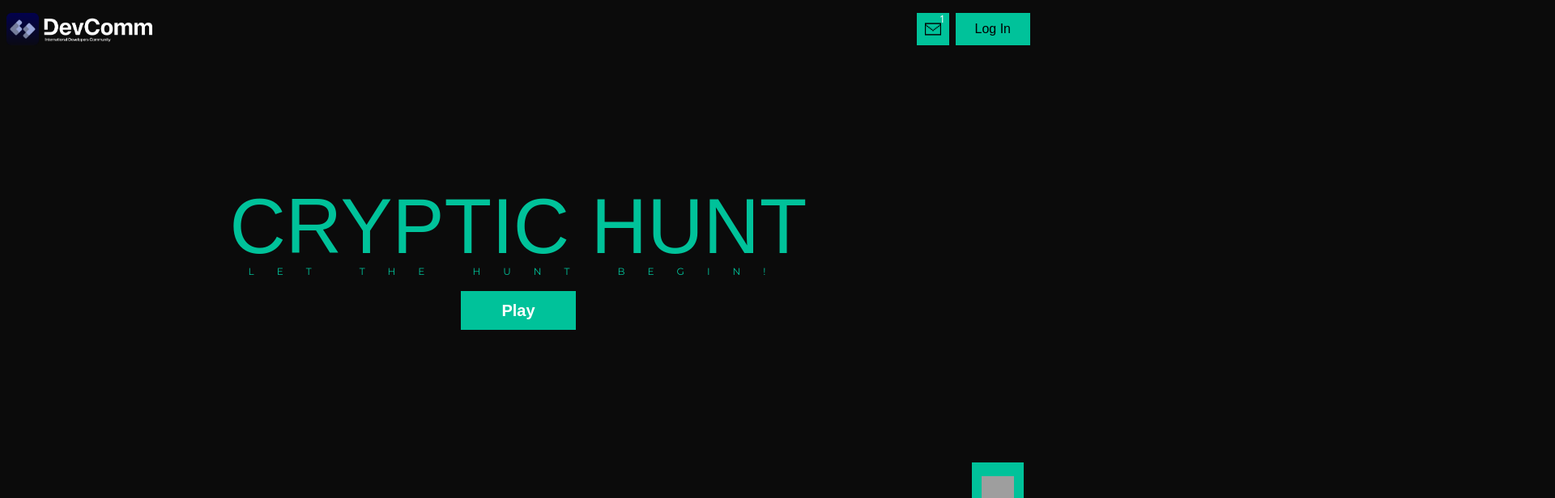
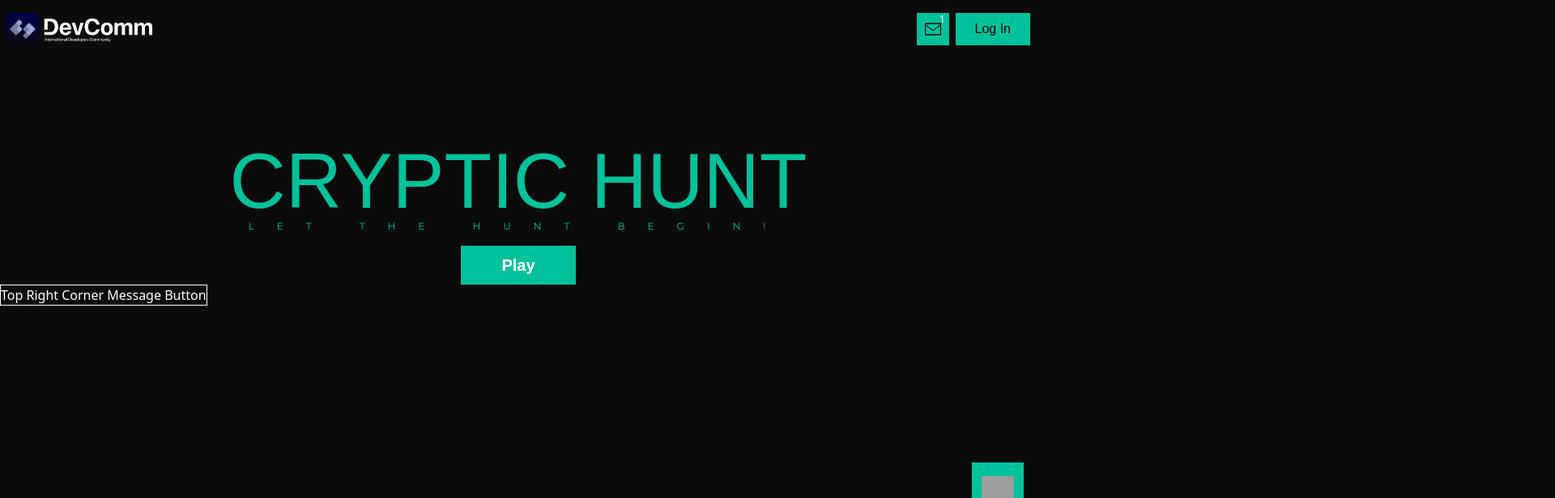
Before and after one commit to dhruv-colosus/Cryptic-Hunt, a Next.js app in the folder frontend/: page / in a window 1280 px wide. Shown: the top 616 px of the page at 81% size, 1920 px wide, since content can reach past the window. Built offline with nearby package versions, Linux system fonts and the light colour scheme; grey boxes are pictures that could not be loaded; a web font is replaced by a local one.

Commit message:
rulebook fix and message

```diff
--- a/frontend/src/app/(nav)/(home)/page.js
+++ b/frontend/src/app/(nav)/(home)/page.js
@@ -1,12 +1,24 @@
+"use client";
+
+import Message_box from "@/components/message_box";
 import { PlayButton } from "@/components/play-btn";
 import Side_button from "@/components/side_button";
+import { useRef, useEffect, useState } from "react";
 
 export default function Home() {
+    const [show, setShow] = useState(" invisible right-[-100%]");
+    // const showRef = useRef(" invisible right-[-100%]");
+    // showRef.current = " invisible right-[-100%]";
+    // const showMessage=()=>{show === " visible right-0" ? setShow(" invisible right-[-100%]") : setShow(" visible right-0")}
+    // const showMessage=()=>{show === " visible right-0" ? setShow(" invisible right-[-100%]") : ()=>{setShow(" visible right-0"), setTimeout(hideMessage, 3000)}}
+    const showMessage=()=>{setShow(" visible right-0");  setTimeout(hideMessage, 5000)}
+    const hideMessage=()=>{setShow(" invisible right-[-100%]")}
     return (
         <>
+            <Message_box show={show} />
+
             {/* body */}
-
-      <div className="sticky top-32 bg-[#OBOBOB] h-auto py-[30vh] sm:pt-44 md:pt-44 lg:pt-44 xl:pt-44 transition-all duration-300">
+            <div className="fixed w-full top-0 bg-[#OBOBOB] h-fit py-[30vh] sm:pt-44 md:pt-44 lg:pt-44 xl:pt-44 transition-all duration-300">
                 <div className="flex flex-col items-center">
                     {/* main heading */}
                     <div>
@@ -37,6 +49,9 @@ export default function Home() {
                     </div>
                     {/* play button ends */}
                 </div>
+                <button className="border border-white" onClick={showMessage}>
+                    Top Right Corner Message Button
+                </button>
             </div>
             {/* body ends */}
 
--- a/frontend/src/app/layout.js
+++ b/frontend/src/app/layout.js
@@ -40,7 +40,7 @@ export default function RootLayout({ children }) {
   return (
     <html lang="en" className="dark ">
       <body
-        className={`bg-background no-scrollbar
+        className={`bg-background overflow-clip
         ${montserrat.variable} ${firaCode.variable} ${upheavel.variable} ${autom.variable} ${minecraftia.variable}
       `}
       >
--- a/frontend/src/components/Rulebook.jsx
+++ b/frontend/src/components/Rulebook.jsx
@@ -5,8 +5,8 @@ export const Rulebook = (props) => {
     return (
         <div
             className={
-                "py-32 bottom-[-90vh] flex transition-all duration-1000 z-20 sticky w-full h-full bg-black bg-opacity-25 backdrop-blur-md justify-center items-center" +
-                 props.rules2
+                "py-24 bottom-[-100vh] flex transition-all duration-1000 z-20 sticky w-full h-max bg-black bg-opacity-25 backdrop-blur-md justify-center items-center" +
+                props.rules2
             }
         >
             <div className="relative w-11/12 pb-20 bg-[#0b0b0b00] flex flex-col justify-center items-center border-3 border-[#00C29A]">
--- a/frontend/src/components/header/index.jsx
+++ b/frontend/src/components/header/index.jsx
@@ -11,6 +11,7 @@ export const Header = () => {
             src={"/images/Logo_dark_white.png"}
             width={200}
             height={50}
+            alt="devcomm logo"
             className="  w-auto h-full "
           />
         </Link>
@@ -21,6 +22,7 @@ export const Header = () => {
               src={"/images/mail.png"}
               width={30}
               height={30}
+              alt="mail icon"
               className="h-4 md:h-5 w-auto"
             />
 
--- a/frontend/src/components/message_box.js
+++ b/frontend/src/components/message_box.js
@@ -1,6 +1,8 @@
-const Message_box = () => {
+
+
+const Message_box = (props) => {
   return (
-    <div className=" absolute z-3 top-0 right-0 m-4 bg-background border-3 border-main max-w-max w-[50%] p-3 flex flex-col">
+    <div className={" absolute z-3 top-0 m-4 bg-background border-3 border-main max-w-max w-[50%] p-3 flex flex-col transition-all duration-1000" + props.show}>
       <div className=" font-heading w-full text-main text-center pb-4">
         !Message!
       </div>
--- a/frontend/src/components/side_button.js
+++ b/frontend/src/components/side_button.js
@@ -6,20 +6,17 @@ import { useState } from "react";
 import { Rulebook } from "./Rulebook";
 
 const Side_button = () => {
-  const [rules1, setRules1] = useState(" top-[-300vh]");
   const [rules2, setRules2] = useState(" hidden");
   const rulesRule = () => {
     if (rules2 === " hidden") {
       setRules2(" initial");
-      setRules1(" top-[-80vh] py-24");
     } else if (rules2 === " initial") {
-      setRules1(" top-[-300vh]");
       setRules2(" hidden");
     }
   };
   return (
     <>
-      <Rulebook rules1={rules1} rules2={rules2} rulesRule={rulesRule} />
+      <Rulebook rules2={rules2} rulesRule={rulesRule} />
       <div className="mt-[6vw] mx-4 mb-4 fixed bottom-0 right-0 cursor-pointer">
         <div className="flex flex-col items-end">
           <div className="py-1" onClick={rulesRule}>
```
Lines whose indentation alone changed are shown as unchanged.
